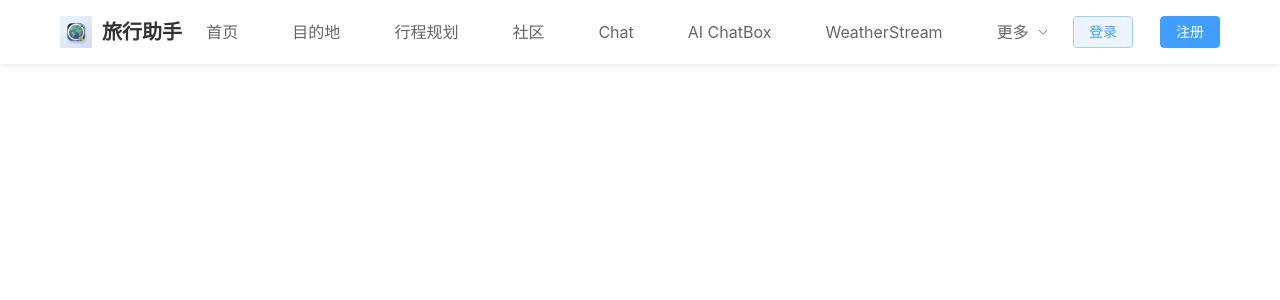
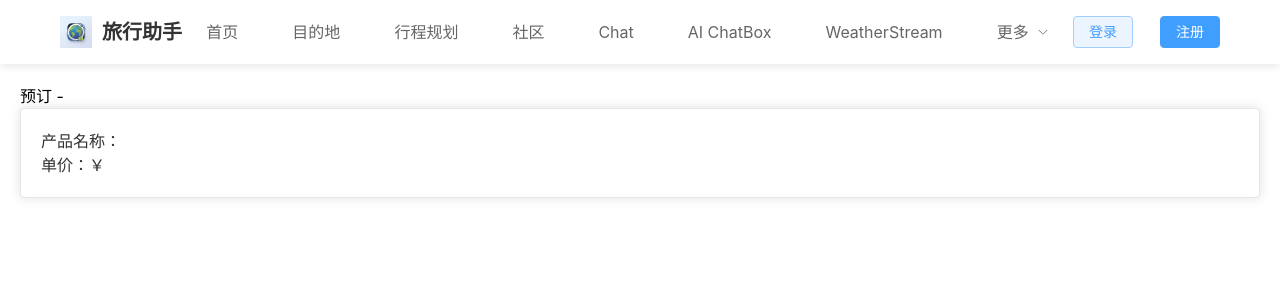
Before and after one commit to QuantumBitstream/travelplanner_vue, a Vue app: page /booking in a window 1280 px wide. Shown: the top 300 px of the page. Built offline with nearby package versions, Linux system fonts and the light colour scheme; what tlbs-map-vue would draw is missing.

Commit message:
feat(TripDetails.vue + BookingPage.vue): 点击 立即预订               跳转预订支付页面  vue3 element-plus vuex
Closes #1

```diff
--- a/src/router/routes.js
+++ b/src/router/routes.js
@@ -6,6 +6,8 @@
 
 // 路由 映射 列表
 // 公共路由，不需要权限
+import BookingPage from "@/views/BookingPage.vue";
+
 export const publicRoutes = [
 
     {
@@ -38,6 +40,10 @@ export const publicRoutes = [
         name: 'TripDetails',
         component: () => import('@/views/TripDetails.vue')
     },
+    {
+        path: '/booking',
+        name: 'Booking',
+        component: BookingPage },
     {
         path: '/trip-planner',
         name: 'TripPlanner',
--- a/src/store/index.js
+++ b/src/store/index.js
@@ -10,6 +10,7 @@ import destination from "@/store/modules/destination";
 import trip from "@/store/modules/trip";
 import community from "@/store/modules/community";
 import profile from "@/store/modules/profile";
+import booking from "@/store/modules/booking";
 
 
 
@@ -64,6 +65,7 @@ export default createStore({
         home,
         destination,
         trip,
+        booking,
         community,
     },
     getters
--- /dev/null
+++ b/src/store/modules/booking.js
@@ -0,0 +1,15 @@
+const state = () => ({
+    bookingInfo: {}
+})
+
+const mutations = {
+    setBookingInfo(state, info) {
+        state.bookingInfo = info
+    }
+}
+
+export default {
+    namespaced: true,
+    state,
+    mutations
+}
--- /dev/null
+++ b/src/views/BookingPage.vue
@@ -0,0 +1,18 @@
+<template>
+  <div>
+    <h2>预订 - {{ bookingInfo.title }}</h2>
+    <el-card>
+      <div>产品名称：{{ bookingInfo.title }}</div>
+      <div>单价：￥{{ bookingInfo.price }}</div>
+      <!-- 这里继续做表单、支付等 ... -->
+    </el-card>
+  </div>
+</template>
+
+<script setup>
+import { computed } from 'vue'
+import { useStore } from 'vuex'
+
+const store = useStore()
+const bookingInfo = computed(() => store.state.booking.bookingInfo)
+</script>
--- a/src/views/TripDetails.vue
+++ b/src/views/TripDetails.vue
@@ -203,6 +203,9 @@ export default {
     handleBooking() {
       // 处理预订逻辑
       console.log('开始预订流程')
+      // 推荐用vuex存储产品详细信息，预订页直接从vuex取，这样用户刷新也不会丢失
+      this.$store.commit('booking/setBookingInfo', this.tripData)
+      this.$router.push({ name: 'Booking' })
     }
   }
 }
```
